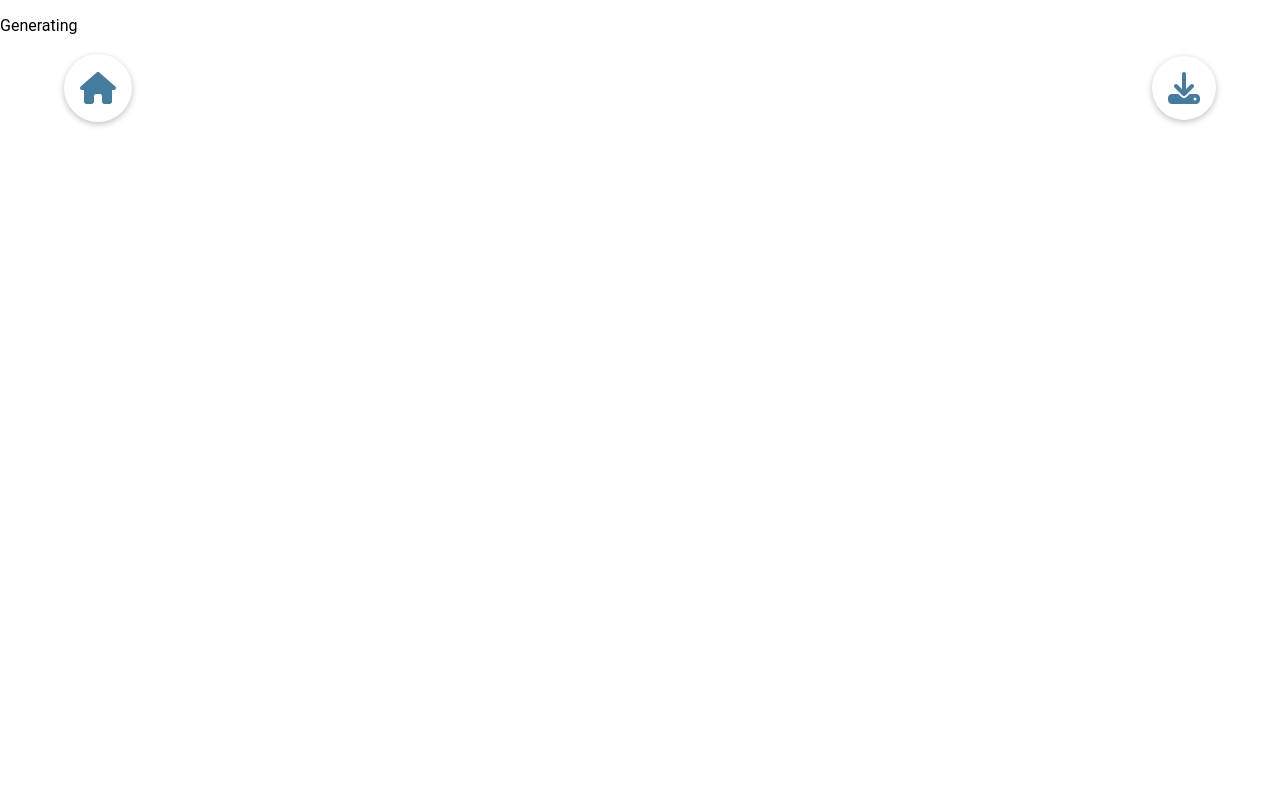
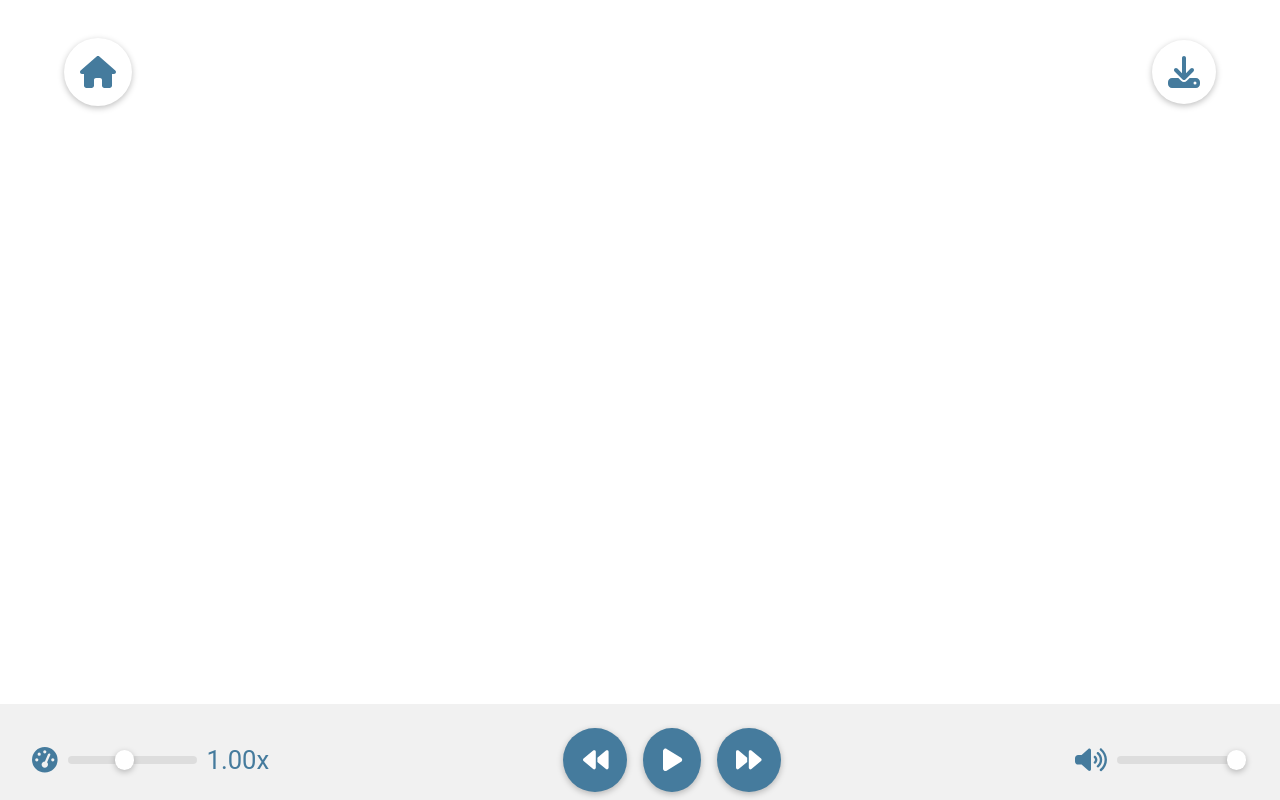
Before and after one commit to SyncTalk/synctalk, a React (Create React App) app in the folder frontend/sync-talk/: page /result in a window 1280 px wide. Built offline with nearby package versions, Linux system fonts and the light colour scheme.

Commit message:
audio playback bar design

```diff
--- a/frontend/sync-talk/package.json
+++ b/frontend/sync-talk/package.json
@@ -9,6 +9,7 @@
     "@testing-library/react": "^13.4.0",
     "@testing-library/user-event": "^13.5.0",
     "react": "^18.2.0",
+    "react-bootstrap": "^2.8.0",
     "react-dom": "^18.2.0",
     "react-fontawesome": "^1.7.1",
     "react-icons": "^4.11.0",
--- /dev/null
+++ b/frontend/sync-talk/src/components/AudioPlayer.css
@@ -0,0 +1,120 @@
+.AudioPlayer {
+    display: flex;
+    align-items: center;
+    width: 100%;
+    height: 80px;
+    padding: 1rem 2rem;
+    background-color: #f1f1f1;
+}
+
+.AudioPlayer .Controls {
+    display: flex;
+    justify-content: space-between;
+    align-items: center;
+    width: 100%;
+    color: #457B9D;
+    font-size: 1.6rem;
+
+    @media screen and (max-width: 768px) {
+        font-size: 1.2rem;
+    }
+}
+
+.AudioPlayer .Controls .Playback {
+    display: flex;
+    align-items: center;
+    justify-content: center;
+    gap: 1rem;
+    width: 50%;
+}
+
+.AudioPlayer .Controls button {
+    background: #457B9D;
+    color: #ffffff;
+    padding: 1.2rem;
+    font-size: 1.6rem;
+    border: none;
+    border-radius: 50%;
+    outline: none;
+    box-shadow: 0px 2px 6px rgba(0, 0, 0, 0.25);
+    text-align: center;
+    display: flex;
+    flex-direction: column;
+    justify-content: center;
+    align-items: center;
+    transition: all 0.2s ease-in-out;
+    text-decoration: none;
+
+    &:hover {
+        transition: all 0.2s ease-in-out;
+        background: #ffffff;
+        color: #457B9D;
+    }
+
+    @media screen and (max-width: 768px) {
+        padding: 0.8rem;
+        font-size: 1.2rem;
+    }
+
+}
+
+.SpeedControl {
+    display: flex;
+    align-items: center;
+    gap: 0.5rem;
+}
+
+.SpeedControl input[type="range"] {
+    -webkit-appearance: none;
+    height: 0.5rem;
+    background-color: #ddd;
+    border-radius: 0.25rem;
+    outline: none;
+}
+
+.SpeedControl input[type="range"]::-webkit-slider-thumb {
+    -webkit-appearance: none;
+    width: 1.2rem;
+    height: 1.2rem;
+    background-color: #ffffff; /* changed background color */
+    border-radius: 50%;
+    box-shadow: 0px 2px 6px rgba(0, 0, 0, 0.25);
+    cursor: pointer;
+}
+
+.SpeedControl input[type="range"]::-webkit-progress-value {
+    background-color: #457B9D; /* changed background color */
+}
+
+.VolumeControl {
+    display: flex;
+    align-items: center;
+    gap: 0.5rem;
+}
+
+.VolumeControl input[type="range"] {
+    -webkit-appearance: none;
+    height: 0.5rem;
+    background-color: #ddd;
+    border-radius: 0.25rem;
+    outline: none;
+}
+
+.VolumeControl input[type="range"]::-webkit-slider-thumb {
+    -webkit-appearance: none;
+    width: 1.2rem;
+    height: 1.2rem;
+    background-color: #ffffff; /* changed background color */
+    border-radius: 50%;
+    box-shadow: 0px 2px 6px rgba(0, 0, 0, 0.25);
+    cursor: pointer;
+}
+
+.VolumeControl input[type="range"]::-webkit-progress-bar {
+    background-color: #ddd; /* changed background color */
+    border-radius: 0.25rem;
+}
+
+.VolumeControl input[type="range"]::-webkit-progress-value {
+    background-color: #457B9D; /* changed background color */
+}
--- a/frontend/sync-talk/src/components/AudioPlayer.js
+++ b/frontend/sync-talk/src/components/AudioPlayer.js
@@ -1,7 +1,9 @@
 import React, { useState } from 'react';
-import VolumeControl from './VolumeControl';
+import { ProgressBar } from 'react-bootstrap';
+import { FontAwesomeIcon } from '@fortawesome/react-fontawesome';
+import { faPlay, faPause, faBackward, faForward } from '@fortawesome/free-solid-svg-icons';
+import VolumeControl from './VolumeControl.js';
 import SpeedControl from './SpeedControl';
-import ProgressBar from './ProgressBar';
 import './AudioPlayer.css';
 
 const AudioPlayer = () => {
@@ -17,6 +19,16 @@ const AudioPlayer = () => {
             audio.play();
         }
         setIsPlaying(!isPlaying);
+    };
+
+    const handleBack = () => {
+        const audio = document.getElementById('audio');
+        audio.currentTime -= 10;
+    };
+
+    const handleNext = () => {
+        const audio = document.getElementById('audio');
+        audio.currentTime += 10;
     };
 
     const handleTimeUpdate = () => {
@@ -39,12 +51,22 @@ const AudioPlayer = () => {
                 type="audio/mpeg"
                 onTimeUpdate={handleTimeUpdate}
             />
-            <div className="controls">
-                <button onClick={handlePlayPause}>{isPlaying ? 'Pause' : 'Play'}</button>
+            <div className="Controls">
+                <SpeedControl />
+                <div className="Playback">
+                    <button onClick={handleBack}>
+                        <FontAwesomeIcon icon={faBackward} />
+                    </button>
+                    <button onClick={handlePlayPause}>
+                        {isPlaying ? <FontAwesomeIcon icon={faPause} /> : <FontAwesomeIcon icon={faPlay} />}
+                    </button>
+                    <button onClick={handleNext}>
+                        <FontAwesomeIcon icon={faForward} />
+                    </button>
+                </div>
                 <VolumeControl />
-                <SpeedControl />
-                <ProgressBar now={(currentTime / duration) * 100} onClick={handleSeek} />
             </div>
+            <ProgressBar now={(currentTime / duration) * 100} onClick={handleSeek} />
         </div>
     );
 };
--- a/frontend/sync-talk/src/components/SpeedControl.js
+++ b/frontend/sync-talk/src/components/SpeedControl.js
@@ -1,4 +1,6 @@
 import React, { useState } from 'react';
+import { FontAwesomeIcon } from '@fortawesome/react-fontawesome';
+import { faTachometerAlt } from '@fortawesome/free-solid-svg-icons';
 
 const SpeedControl = () => {
     const [speed, setSpeed] = useState(1);
@@ -7,20 +9,16 @@ const SpeedControl = () => {
         const audio = document.getElementById('audio');
         const speed = event.target.value;
         audio.playbackRate = speed;
-        setSpeed(speed);
+        setSpeed(Number(speed));
     };
 
     return (
         <div className="SpeedControl">
-            <label htmlFor="speed">Speed:</label>
-            <select id="speed" name="speed" value={speed} onChange={handleSpeedChange}>
-                <option value="0.5">0.5x</option>
-                <option value="0.75">0.75x</option>
-                <option value="1">1x</option>
-                <option value="1.25">1.25x</option>
-                <option value="1.5">1.5x</option>
-                <option value="2">2x</option>
-            </select>
+            <label htmlFor="speed">
+                <FontAwesomeIcon icon={faTachometerAlt} />
+            </label>
+            <input type="range" id="speed" name="speed" min="0.25" max="2.00" step="0.25" value={speed} onChange={handleSpeedChange} />
+            <span>{speed.toFixed(2)}x</span>
         </div>
     );
 };
--- a/frontend/sync-talk/src/components/VolumeControl.js
+++ b/frontend/sync-talk/src/components/VolumeControl.js
@@ -1,4 +1,6 @@
 import React, { useState } from 'react';
+import { FontAwesomeIcon } from '@fortawesome/react-fontawesome';
+import { faVolumeUp } from '@fortawesome/free-solid-svg-icons';
 
 const VolumeControl = () => {
     const [volume, setVolume] = useState(1);
@@ -12,7 +14,9 @@ const VolumeControl = () => {
 
     return (
         <div className="VolumeControl">
-            <label htmlFor="volume">Volume:</label>
+            <label htmlFor="volume">
+                <FontAwesomeIcon icon={faVolumeUp} />
+            </label>
             <input
                 type="range"
                 id="volume"
--- a/frontend/sync-talk/src/pages/Result.js
+++ b/frontend/sync-talk/src/pages/Result.js
@@ -1,6 +1,6 @@
 import React, { useState, useEffect } from 'react';
-import ReactLoading from 'react-loading';
-
+import AudioPlayer from '../components/AudioPlayer';
+import './css/Result.css';
 const Result = () => {
 
     return (
@@ -9,8 +9,11 @@ const Result = () => {
 
             </div>
             <div className="Content">
-                <p>Generating</p>
-                <ReactLoading type="bubbles" color="#1D3557" height={10} width={200} />
+
+            </div>
+
+            <div className="Footer">
+                <AudioPlayer />
             </div>
         </div>
     );
--- a/frontend/sync-talk/src/pages/css/Result.css
+++ b/frontend/sync-talk/src/pages/css/Result.css
@@ -1,28 +1,17 @@
 .Result{
     width: 100%;
-    height: 100%;
+    height: 100%vh;
     display: flex;
     flex-direction: column;
     align-items: center;
 }
 
-.Loading .Infographic {
-    width: 60vh;
-    height: 60vh;
-    box-shadow: 0px 0px 20px rgba(0, 0, 0, 0.25);
-    border-radius: 50%;
-    object-fit: cover;
+.Result .Footer {
+    width: 100%;
+    height: 10%;
+    display: flex;
+    justify-content: center;
+    align-items: center;
+    position: fixed;
+    bottom: 0;
 }
-
-.Loading .Title {
-    width: 100%;
-    display: inline-flex;
-    justify-content: center;
-}
-
-.Loading .Title p {
-    font-weight: 500;
-    font-size: 64px;
-    text-align: center;
-    color: #1D3557;
-}
```
Also changed, not shown: 1 other file (tests, documents, lock files or other folders).
